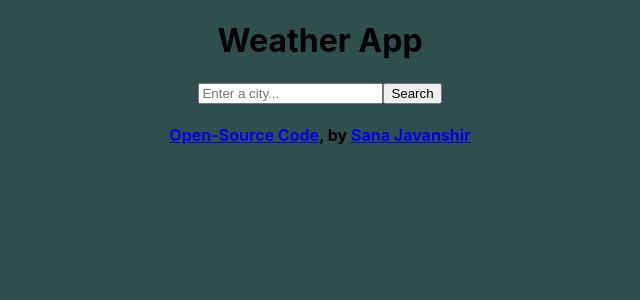
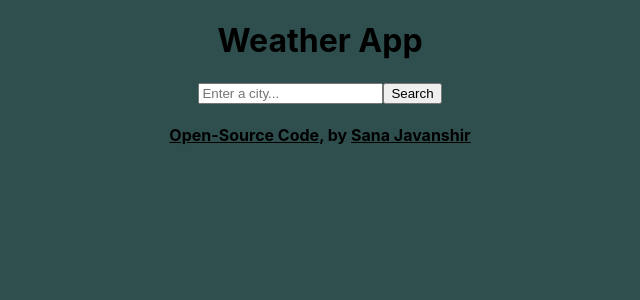
Before and after one commit to SanaJVN/react-app-W04, a React (Create React App) app: page / in a window 1280 px wide. Shown: the top 300 px of the page, without its empty margins (320-960 px from the left). Built offline with nearby package versions, Linux system fonts and the light colour scheme.

Commit message:
Added CSS

```diff
--- a/src/index.css
+++ b/src/index.css
@@ -12,3 +12,11 @@ code {
   font-family: source-code-pro, Menlo, Monaco, Consolas, "Courier New",
     monospace;
 }
+
+a {
+  color: black;
+}
+
+a:checked {
+  color: gray;
+}
--- a/src/index.js
+++ b/src/index.js
@@ -12,8 +12,13 @@ root.render(
     <h1>Weather App</h1>
     <App />
     <h4>
-      <a href="https://github.com/SanaJVN/react-app-W04">Open-Source Code</a>,{" "}
-      by <a href="mailto:saanaa.jvn@gmail.com">Sana Javanshir</a>
+      <a href="https://github.com/SanaJVN/react-app-W04" target="_blank">
+        Open-Source Code
+      </a>
+      , by{" "}
+      <a href="mailto:saanaa.jvn@gmail.com" target="_blank">
+        Sana Javanshir
+      </a>
     </h4>
   </div>
 );
```
